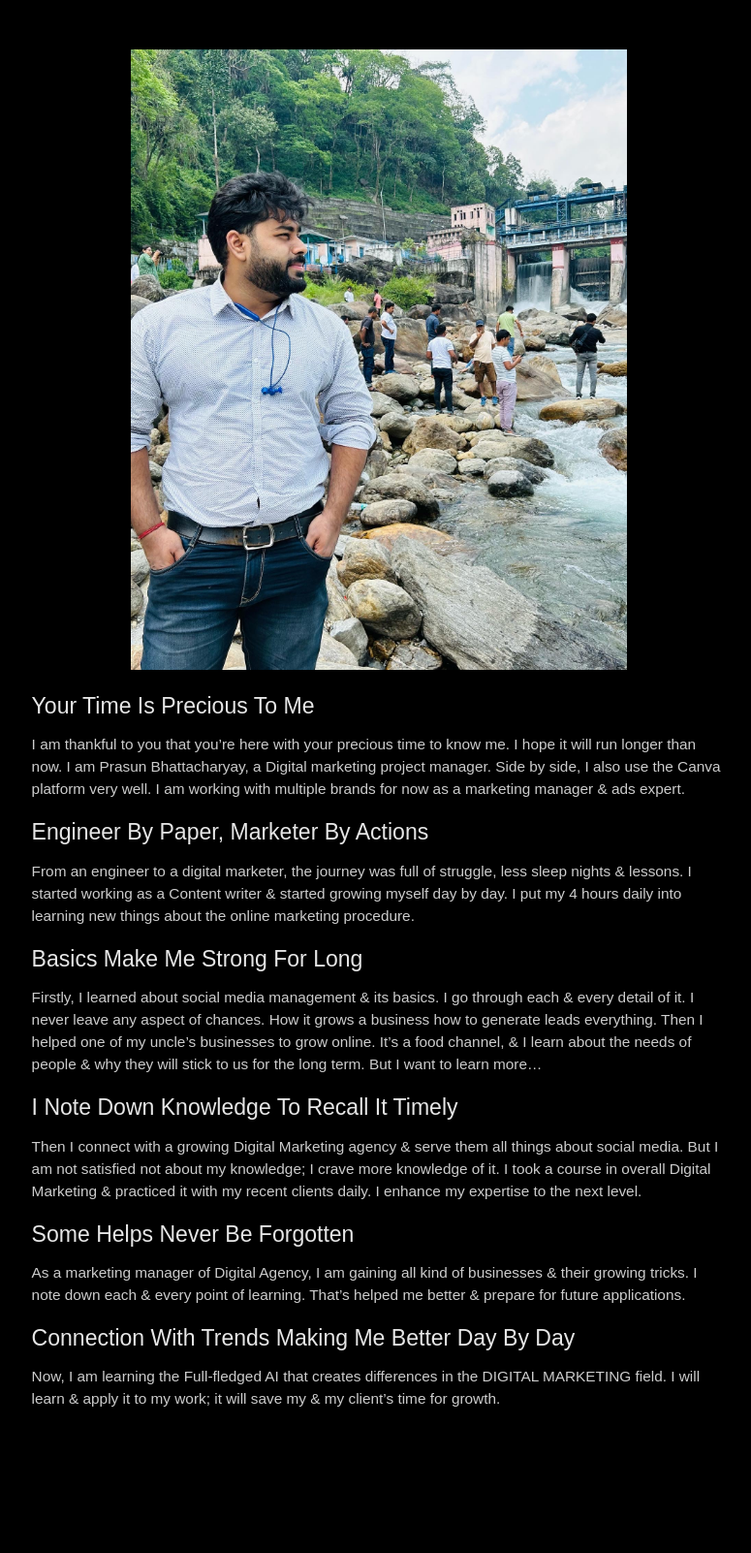
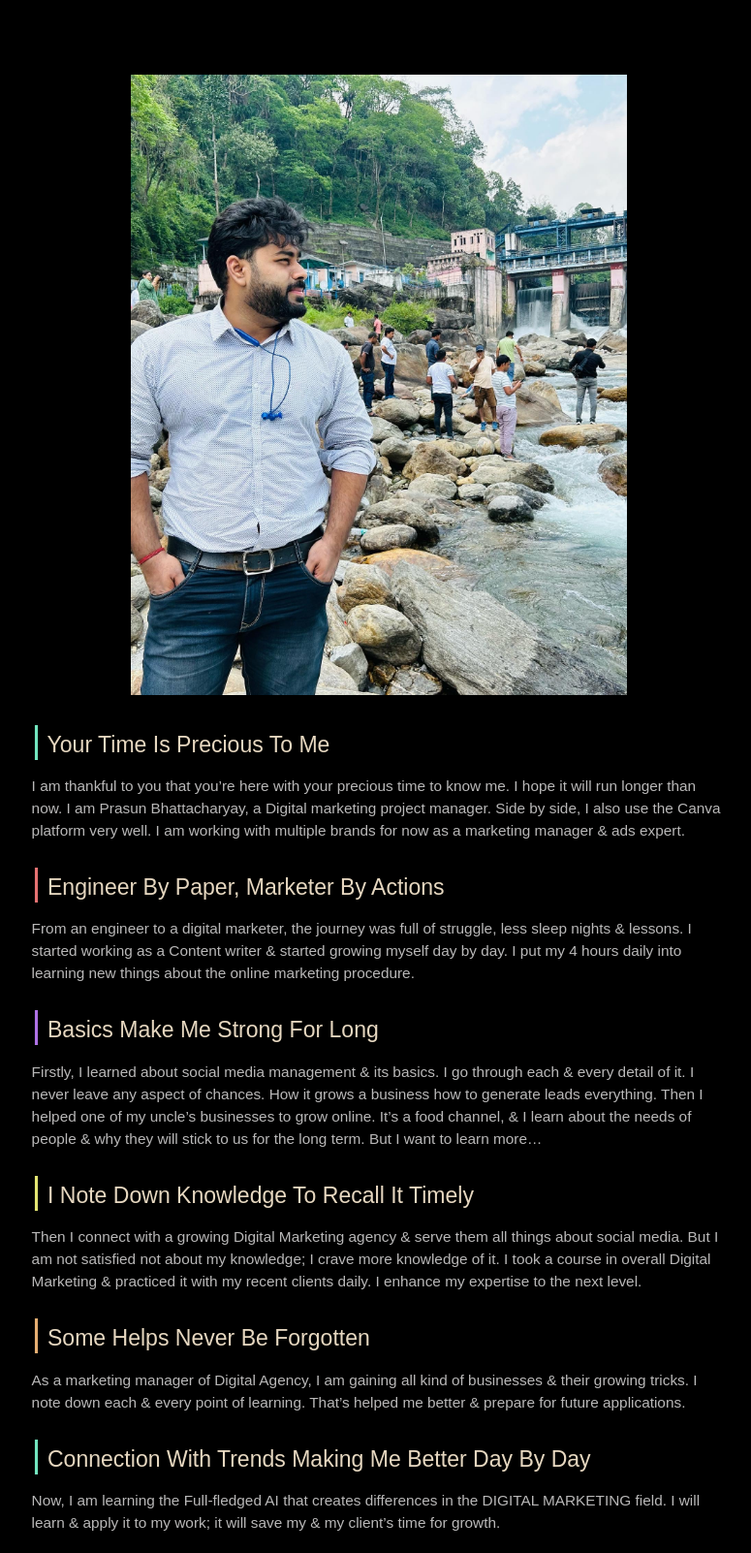
Before and after one commit to prasunbhattacharyay30/main, a Flask app: page /about in a window 1280 px wide. Shown: the part 60-1662 px from the top of the page at 97% size, without its empty margins (249-1024 px from the left). Before the commit the page ends 1511 px from the top, so only its background shows below. Run offline with Flask 3, Linux system fonts and the light colour scheme; some libraries are stand-ins or nearby versions.

Commit message:
added about me

```diff
--- a/templates/about.html
+++ b/templates/about.html
@@ -9,8 +9,8 @@
 
     .about_image img {
         width: 40vw;
-        margin-top: 4%;
-        opacity: .76;
+        margin-top: 6%;
+        opacity: .70;
     }
 
     .about_text {
@@ -23,22 +23,28 @@
 
     .about_text h2 {
         font-size: 1.8vw;
-        color: #ffffff;
+        color: papayawhip;
         margin-top: 20px;
         font-weight: 100;
     }
 
     .about_text p {
         font-size: 1.2vw;
-        color: #e3e3e3;
+        color: #cecdcd;
         line-height: 1.5;
         margin-bottom: 20px;
         margin-top: 2%;
+        font-weight: 150;
+    }
+
+    .about_text_span_1 {
+        font-size: 3vw;
+
     }
 
     @media (max-width:500px) {
         .about_image img {
-            width: 85vw;
+            width: 70vw;
         }
 
         .about_text h2 {
@@ -53,6 +59,11 @@
             margin-left: 6%;
             margin-right: 6%;
         }
+
+        .about_text_span_1 {
+            font-size: 6vw;
+
+        }
     }
 </style>
 {% endblock %}
@@ -63,37 +74,37 @@
         <img id="scrollImage" src="/static/about.jpg" alt="">
     </div>
     <div class="about_text">
-        <h2>Your Time Is Precious To Me</h2>
+        <h2> <span class="about_text_span_1" style="color: aquamarine;">|</span> Your Time Is Precious To Me</h2>
 
         <p>I am thankful to you that you’re here with your precious time to know me. I hope it will run longer than now.
             I am Prasun Bhattacharyay, a Digital marketing project manager. Side by side, I also use the Canva platform
             very well. I am working with multiple brands for now as a marketing manager & ads expert. </p>
 
-        <h2>Engineer By Paper, Marketer By Actions</h2>
+        <h2><span class="about_text_span_1" style="color: rgb(255, 127, 127);">|</span> Engineer By Paper, Marketer By Actions</h2>
 
         <p>From an engineer to a digital marketer, the journey was full of struggle, less sleep nights & lessons. I
             started working as a Content writer & started growing myself day by day. I put my 4 hours daily into
             learning new things about the online marketing procedure. </p>
 
-        <h2>Basics Make Me Strong For Long</h2>
+        <h2><span class="about_text_span_1" style="color: rgb(195, 127, 255);">|</span> Basics Make Me Strong For Long</h2>
 
         <p>Firstly, I learned about social media management & its basics. I go through each & every detail of it. I
             never leave any aspect of chances. How it grows a business how to generate leads everything. Then I helped
             one of my uncle’s businesses to grow online. It’s a food channel, & I learn about the needs of people & why
             they will stick to us for the long term. But I want to learn more…</p>
 
-        <h2>I Note Down Knowledge To Recall It Timely</h2>
+        <h2><span class="about_text_span_1" style="color: rgb(253, 255, 127);">|</span> I Note Down Knowledge To Recall It Timely</h2>
 
         <p>Then I connect with a growing Digital Marketing agency & serve them all things about social media. But I am
             not satisfied not about my knowledge; I crave more knowledge of it. I took a course in overall Digital
             Marketing & practiced it with my recent clients daily. I enhance my expertise to the next level. </p>
 
-        <h2>Some Helps Never Be Forgotten</h2>
+        <h2><span class="about_text_span_1" style="color: rgb(255, 193, 127);">|</span> Some Helps Never Be Forgotten</h2>
 
         <p>As a marketing manager of Digital Agency, I am gaining all kind of businesses & their growing tricks. I note
             down each & every point of learning. That’s helped me better & prepare for future applications. </p>
 
-        <h2>Connection With Trends Making Me Better Day By Day</h2>
+        <h2><span class="about_text_span_1" style="color: aquamarine;">|</span> Connection With Trends Making Me Better Day By Day</h2>
 
         <p>Now, I am learning the Full-fledged AI that creates differences in the DIGITAL MARKETING field. I will learn
             & apply it to my work; it will save my & my client’s time for growth. </p>
```
